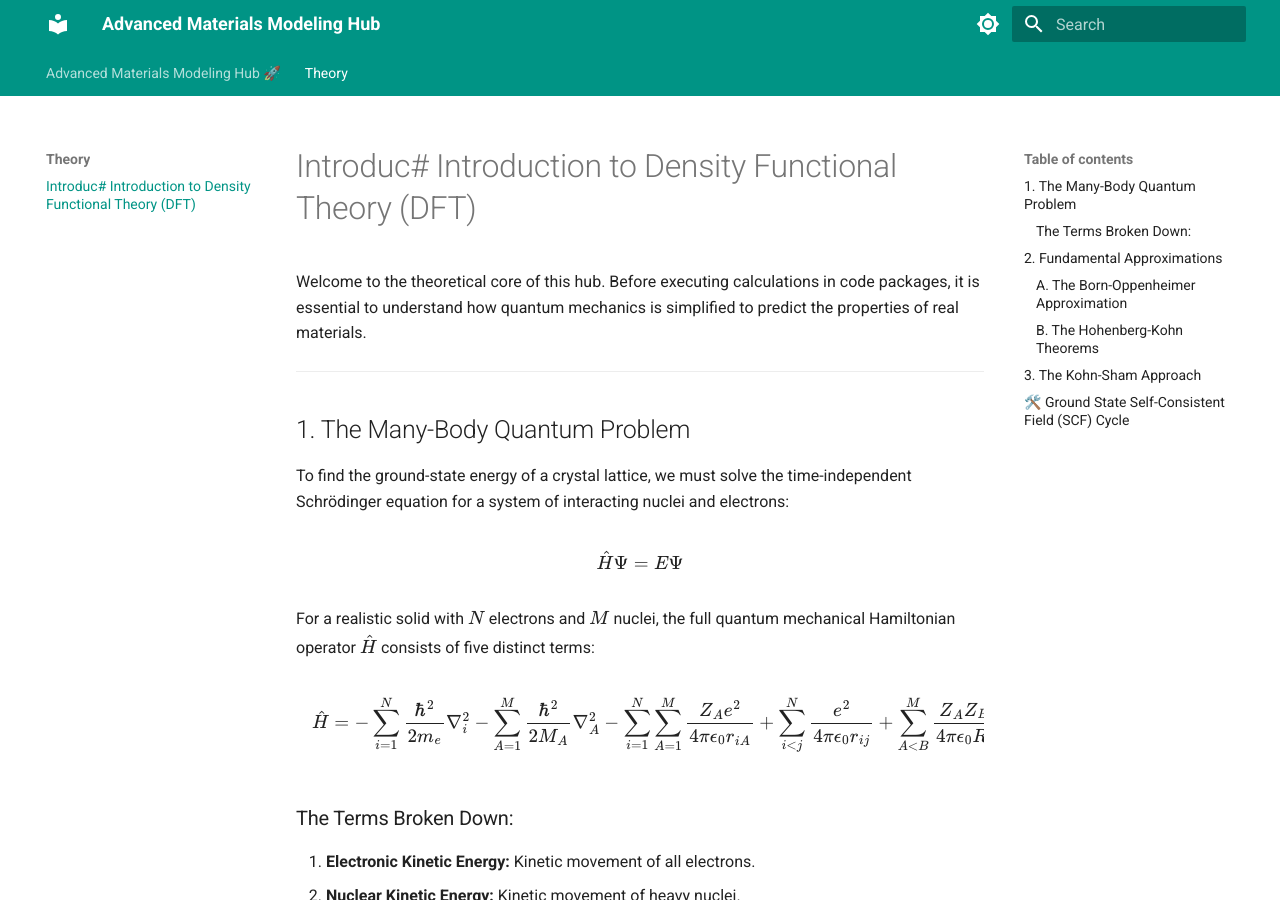
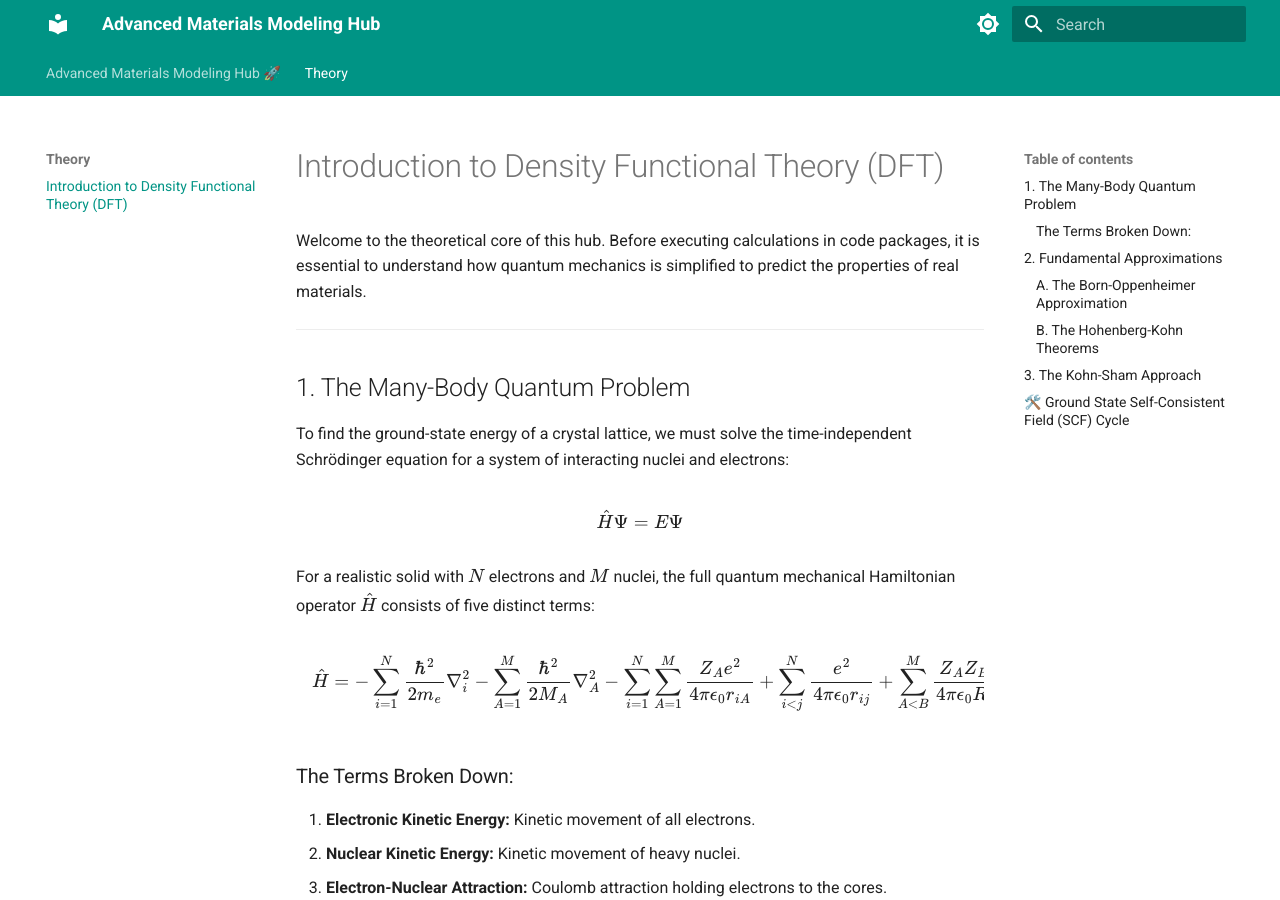
Before and after one commit to jyotichaudhary21112-gif/VASP-Tutorial, an MkDocs documentation site: the page built from docs/theory/dft-intro.md, in a window 1280 px wide and 900 px high. Built offline with MkDocs 1.6.1 and Material for MkDocs 9.7.7, drawn with Linux system fonts in a browser that asks for light colours.

Commit message:
Update dft-intro.md

```diff
--- a/docs/theory/dft-intro.md
+++ b/docs/theory/dft-intro.md
@@ -1,4 +1,4 @@
-# Introduc# Introduction to Density Functional Theory (DFT)
+#Introduction to Density Functional Theory (DFT)
 
 Welcome to the theoretical core of this hub. Before executing calculations in code packages, it is essential to understand how quantum mechanics is simplified to predict the properties of real materials.
 
```
